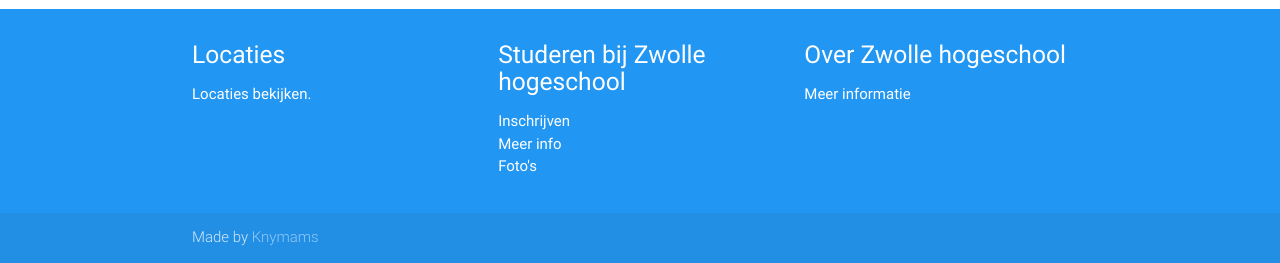
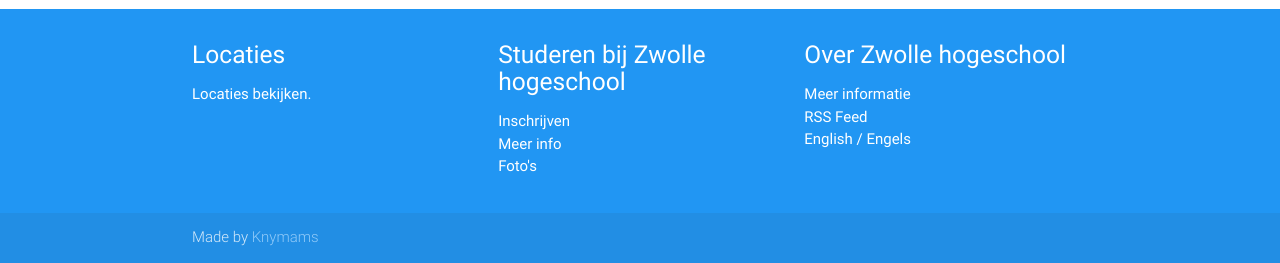
Before and after one commit to MarcoDost/Hgroep, a PHP site: page /fotos.html in a window 1280 px wide. Shown: the part 1436-1699 px from the top of the page. Run offline with PHP 8.4, Linux system fonts and the light colour scheme; some libraries are stand-ins or nearby versions.

Commit message:
more bug fixes

```diff
--- a/en/courses.html
+++ b/en/courses.html
@@ -127,6 +127,7 @@
 					<h5 class="white-text">About Zwolle hogeschool</h5>
 					<ul>
 						<li><a class="white-text" href="information.html">More information</a></li>
+						<li><a class="white-text" href="https://sidoi.nl/school/zwollehogeschool/rss.php">RSS Feed</a></li>
 						<li><a class="white-text" href="../index.html">Dutch / Nederlands</a></li>
 					</ul>
 				</div>
--- a/en/index.html
+++ b/en/index.html
@@ -146,6 +146,7 @@
 						<h5 class="white-text">About Zwolle hogeschool</h5>
 						<ul>
 							<li><a class="white-text" href="information.html">More information</a></li>
+							<li><a class="white-text" href="https://sidoi.nl/school/zwollehogeschool/rss.php">RSS Feed</a></li>
 							<li><a class="white-text" href="../index.html">Dutch / Nederlands</a></li>
 						</ul>
 					</div>
--- a/en/information.html
+++ b/en/information.html
@@ -94,8 +94,9 @@
 				<div class="col l4 s12">
 					<h5 class="white-text">About Zwolle hogeschool</h5>
 					<ul>
-						<li><a class="white-text" href="information.html">More information</a></li>
-						<li><a class="white-text" href="../index.html">Dutch / Nederlands</a></li>
+							<li><a class="white-text" href="information.html">More information</a></li>
+							<li><a class="white-text" href="https://sidoi.nl/school/zwollehogeschool/rss.php">RSS Feed</a></li>
+							<li><a class="white-text" href="../index.html">Dutch / Nederlands</a></li>
 					</ul>
 				</div>
 
--- a/en/locations.html
+++ b/en/locations.html
@@ -80,6 +80,7 @@
 						<h5 class="white-text">About Zwolle hogeschool</h5>
 						<ul>
 							<li><a class="white-text" href="information.html">More information</a></li>
+							<li><a class="white-text" href="https://sidoi.nl/school/zwollehogeschool/rss.php">RSS Feed</a></li>
 							<li><a class="white-text" href="../index.html">Dutch / Nederlands</a></li>
 						</ul>
 					</div>
--- a/en/pictures.html
+++ b/en/pictures.html
@@ -95,6 +95,7 @@
 					<h5 class="white-text">About Zwolle hogeschool</h5>
 					<ul>
 						<li><a class="white-text" href="information.html">More information</a></li>
+						<li><a class="white-text" href="https://sidoi.nl/school/zwollehogeschool/rss.php">RSS Feed</a></li>
 						<li><a class="white-text" href="../index.html">Dutch / Nederlands</a></li>
 					</ul>
 				</div>
--- a/fotos.html
+++ b/fotos.html
@@ -95,6 +95,8 @@
 					<h5 class="white-text">Over Zwolle hogeschool</h5>
 					<ul>
 						<li><a class="white-text" href="schoolinfo.html">Meer informatie</a></li>
+						<li><a class="white-text" href="https://sidoi.nl/school/zwollehogeschool/rss.php">RSS Feed</a></li>
+						<li><a class="white-text" href="en/index.html">English / Engels</a></li>
 					</ul>
 				</div>
 
--- a/index.html
+++ b/index.html
@@ -148,6 +148,7 @@
 						<h5 class="white-text">Over Zwolle hogeschool</h5>
 						<ul>
 							<li><a class="white-text" href="schoolinfo.html">Meer informatie</a></li>
+							<li><a class="white-text" href="https://sidoi.nl/school/zwollehogeschool/rss.php">RSS Feed</a></li>
 							<li><a class="white-text" href="en/index.html">English / Engels</a></li>
 						</ul>
 					</div>
--- a/inschrijven.php
+++ b/inschrijven.php
@@ -227,6 +227,8 @@
 							<h5 class="white-text">Over Zwolle hogeschool</h5>
 							<ul>
 								<li><a class="white-text" href="schoolinfo.html">Meer informatie</a></li>
+								<li><a class="white-text" href="https://sidoi.nl/school/zwollehogeschool/rss.php">RSS Feed</a></li>
+								<li><a class="white-text" href="en/index.html">English / Engels</a></li>
 							</ul>
 						</div>
 
--- a/locaties.html
+++ b/locaties.html
@@ -81,6 +81,8 @@
 							<h5 class="white-text">Over Zwolle hogeschool</h5>
 							<ul>
 								<li><a class="white-text" href="schoolinfo.html">Meer informatie</a></li>
+								<li><a class="white-text" href="https://sidoi.nl/school/zwollehogeschool/rss.php">RSS Feed</a></li>
+								<li><a class="white-text" href="en/index.html">English / Engels</a></li>
 							</ul>
 						</div>
 
--- a/opleidingen.html
+++ b/opleidingen.html
@@ -127,6 +127,8 @@
 					<h5 class="white-text">Over Zwolle hogeschool</h5>
 					<ul>
 						<li><a class="white-text" href="schoolinfo.html">Meer informatie</a></li>
+						<li><a class="white-text" href="https://sidoi.nl/school/zwollehogeschool/rss.php">RSS Feed</a></li>
+						<li><a class="white-text" href="en/index.html">English / Engels</a></li>
 					</ul>
 				</div>
 
--- a/schoolinfo.html
+++ b/schoolinfo.html
@@ -96,6 +96,8 @@
 					<h5 class="white-text">Over Zwolle hogeschool</h5>
 					<ul>
 						<li><a class="white-text" href="schoolinfo.html">Meer informatie</a></li>
+						<li><a class="white-text" href="https://sidoi.nl/school/zwollehogeschool/rss.php">RSS Feed</a></li>
+						<li><a class="white-text" href="en/index.html">English / Engels</a></li>
 					</ul>
 				</div>
 
```
Lines whose indentation alone changed are shown as unchanged.
